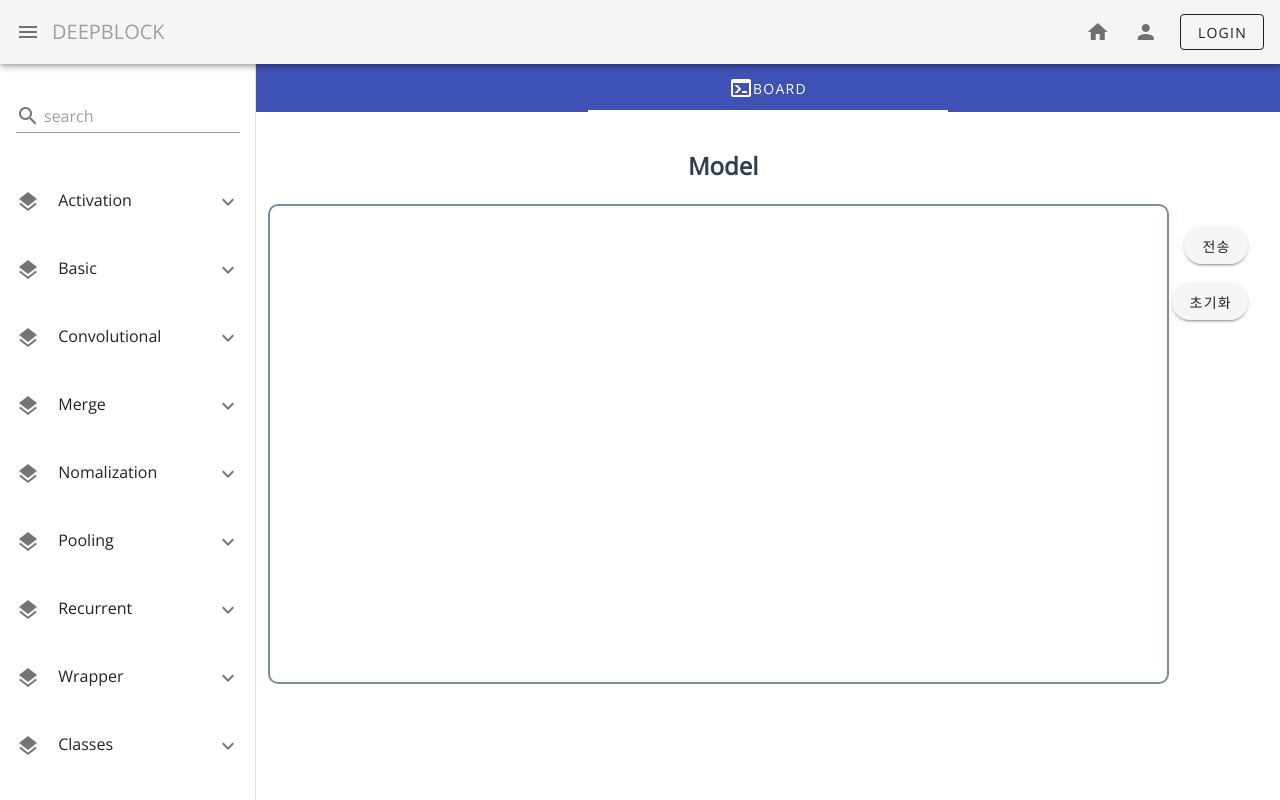
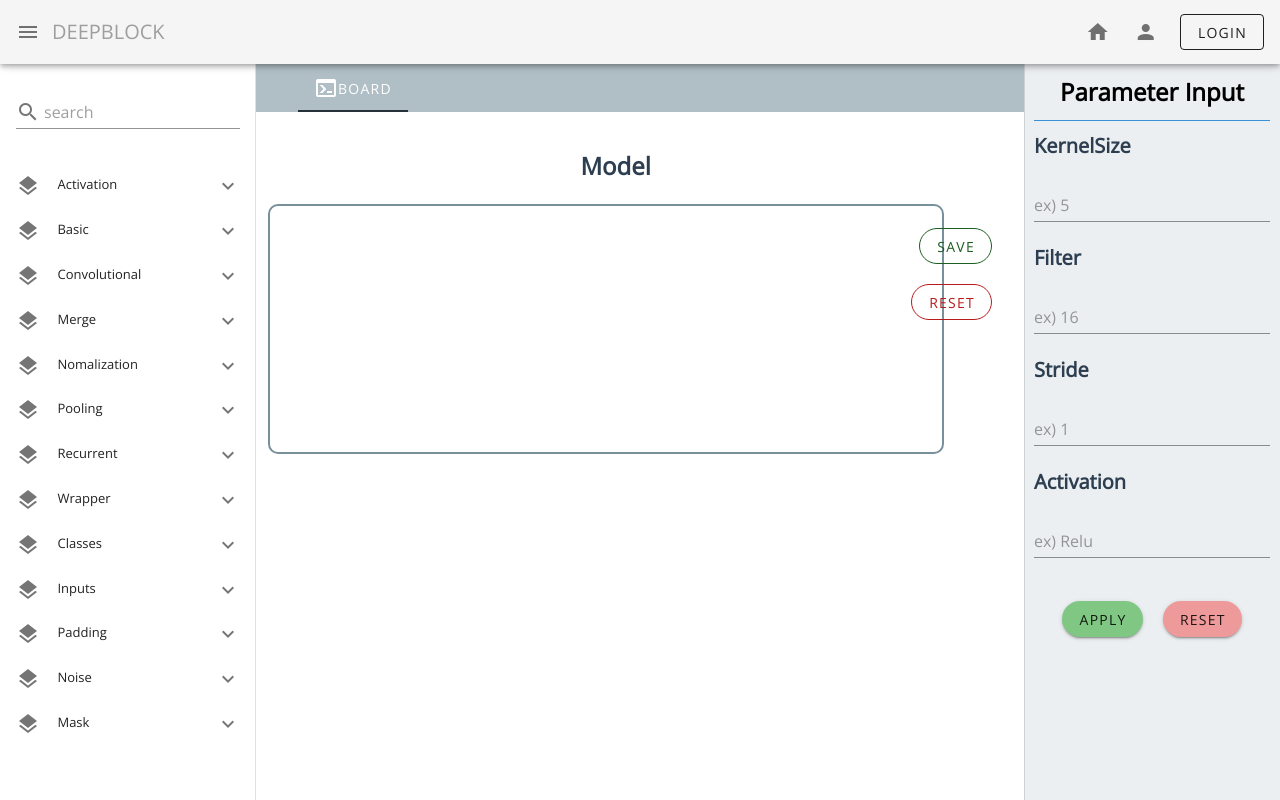
Before and after one commit to DeepBl0ck/DeepBlock, a Vue app: page /board in a window 1280 px wide. Built offline with nearby package versions, Linux system fonts and the light colour scheme; what vue-input-autowidth, vue-js-grid would draw is missing.

Commit message:
Add: input layer parameter components Fix: change button, tabs color

```diff
--- a/src/components/Block.vue
+++ b/src/components/Block.vue
@@ -2,7 +2,6 @@
   <v-container fluid>
     <v-row>
       <v-col cols="12"></v-col>
-
       <!-- Model -->
       <v-col cols="12">
         <h2 style="margin-left: 42%">Model</h2>
@@ -20,10 +19,10 @@
 
       <v-col cols="12" align="end">
         <div class="resultBtn" id="resultBtn">
-          <v-btn rounded @click="saveFile()">전송</v-btn>
+          <v-btn rounded outlined color="#1B5E20" @click="saveFile()">Save</v-btn>
         </div>
         <div class="resetBtn" id="rsetBtn">
-          <v-btn rounded @click="replace()">초기화</v-btn>
+          <v-btn rounded outlined color="#B71C1C" @click="replace()">Reset</v-btn>
         </div>
       </v-col>
     </v-row>
@@ -81,13 +80,12 @@ h1
 .model
   position: absolute
   width: 88%
-  height: 100%
+  min-height: 250px
   border: 2px solid #78909C
   background: white
   border-radius: 10px
   margin-top: 20px
   text-align: center
-  overflow: auto
 
 .resultBtn,
 .resetBtn
--- /dev/null
+++ b/src/components/LayerParameter.vue
@@ -0,0 +1,58 @@
+<template>
+  <v-navigation-drawer v-model="parameter" clipped right app color="#ECEFF1">
+    <div class="parameter">
+      <h2>Parameter Input</h2>
+      <v-divider class="line" color="#42A5F5" />
+      <div class="inputParameter">
+        <p><b>KernelSize</b></p>
+        <v-text-field placeholder="ex) 5" />
+        <p><b>Filter</b></p>
+        <v-text-field placeholder="ex) 16" />
+        <p><b>Stride</b></p>
+        <v-text-field placeholder="ex) 1" />
+        <p><b>Activation</b></p>
+        <v-text-field placeholder="ex) Relu"/>
+
+      </div>
+    </div>
+    <v-col class="buttons" cols="12" align="center">
+      <v-btn class="apply" rounded color="#81C784" @click="apply()" >Apply</v-btn>
+      <v-btn class="reset" rounded color="#EF9A9A" @click="reset()">Reset</v-btn>
+    </v-col>
+  </v-navigation-drawer>
+</template>
+
+<script>
+export default {
+  name: "layerparameter",
+  methods: {
+    apply: function() {
+      //apply input layer value
+    },
+    reset: function() {
+      //reset input layer value
+    }
+  }
+};
+</script>
+
+<style lang="sass">
+.parameter
+  margin: 10px
+
+.parameter h2
+  text-align: center
+  margin: 10px
+  color: black
+
+.inputParameter
+  font-size: 20px
+
+.line
+  margin-bottom: 10px
+
+.reset
+  margin-left: 20px
+
+
+</style>
--- a/src/components/Nevbar.vue
+++ b/src/components/Nevbar.vue
@@ -1,7 +1,7 @@
 <template>
   <v-content>
     <v-navigation-drawer v-model="drawer" app clipped>
-      <v-list>
+      <v-list nav>
         <v-col cols="auto">
           <v-list-item>
             <v-list-item-avatar size="50" two-line>
@@ -67,7 +67,7 @@
       </template>
     </v-navigation-drawer>
 
-    <v-app-bar app clipped-left>
+    <v-app-bar app clipped-left clipped-right>
       <v-app-bar-nav-icon @click.stop="drawer = !drawer" />
       <a href="/" style="text-decoration: none">
         <v-toolbar-title class="text-uppercase grey--text">
--- a/src/components/Palette.vue
+++ b/src/components/Palette.vue
@@ -1,6 +1,6 @@
 <template>
   <v-navigation-drawer v-model="palette" clipped app>
-    <v-list nav rounded elevation expand>
+    <v-list nav rounded elevation dense expand>
       <v-list-item>
         <v-list-item-content>
           <v-text-field
@@ -19,6 +19,8 @@
             {{ layername.name }}
           </v-list-item-title>
         </template>
+
+        <!-- TODO: 글자 크기 및 중앙 처리 -->
         <div v-show="true">
           <draggable :list="layers" :group="{ type: 'layer', pull: 'clone' }">
             <template v-for="(layer, i) in layers">
@@ -27,6 +29,8 @@
                 class="layers_list"
                 :key="i"
                 :group="{ type: 'key', put: false }"
+                dense
+                text-center
               >{{ layer.type }}</v-list-item>
             </template>
           </draggable>
@@ -164,9 +168,6 @@ h1
 .v-list--rounded .v-list-item:not(:last-child):not(:only-child)
   margin-bottom: 2%
 
-.v-list-group
-  margin-bottom: 20px
-
 .block
   width: 50%
   font-size: 100%
--- a/src/views/Board.vue
+++ b/src/views/Board.vue
@@ -1,21 +1,30 @@
 <template>
   <v-content class="text-left">
-    <v-tabs fixed-tabs background-color="indigo" dark>
+    <v-tabs class="tabbar" align-with-title background-color="#B0BEC5" dark>
+      <v-tabs-slider color="#263238"/>
       <v-tab to>
         <v-icon>mdi-console</v-icon>Board
       </v-tab>
     </v-tabs>
-    <palette />
-    <router-view />
+    <palette/>
+    <parameter/>
+    <router-view/>
   </v-content>
 </template>
 
 <script>
 import palette from "@/components/Palette.vue";
+import parameter from "@/components/LayerParameter.vue"
 export default {
   name: "Board",
   components: {
-    palette
+    palette,
+    parameter
   }
 };
 </script>
+
+<style lang="sass">
+.tabbar
+  font-color: black
+</style>
```
